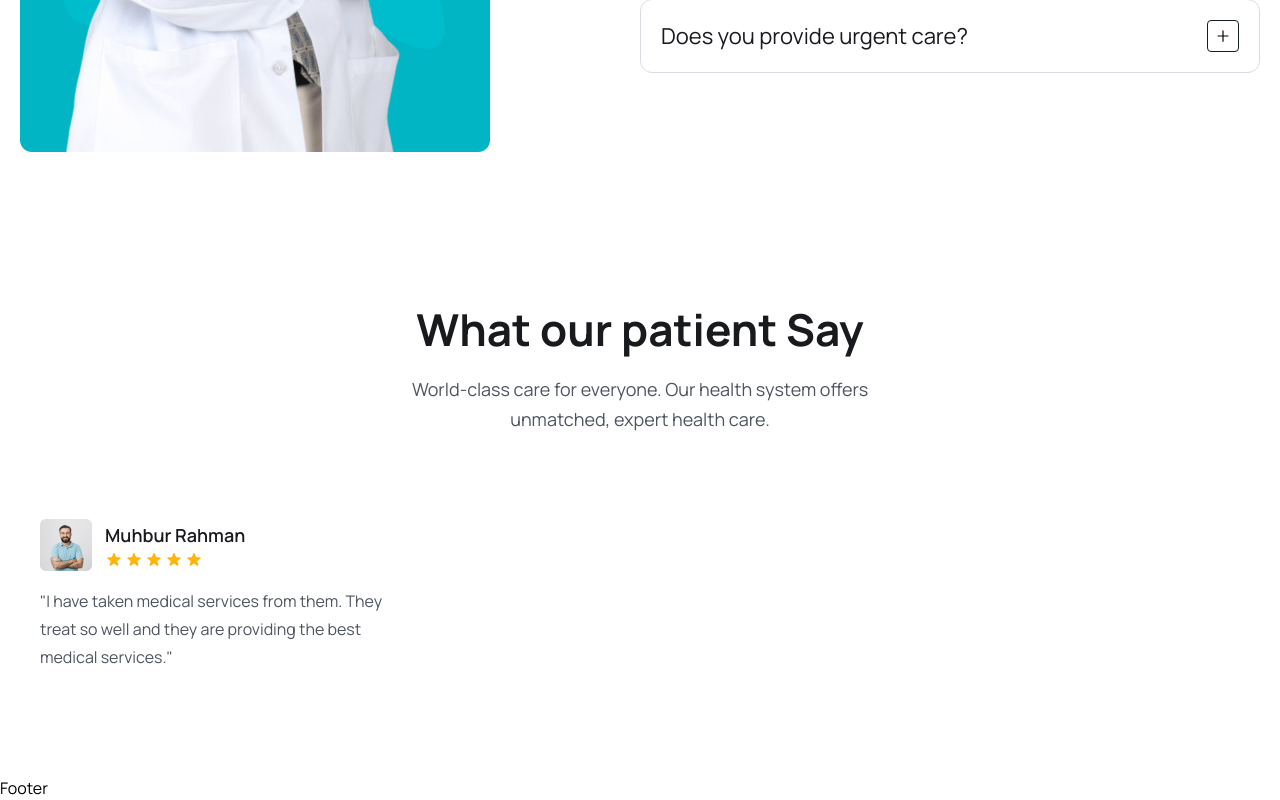
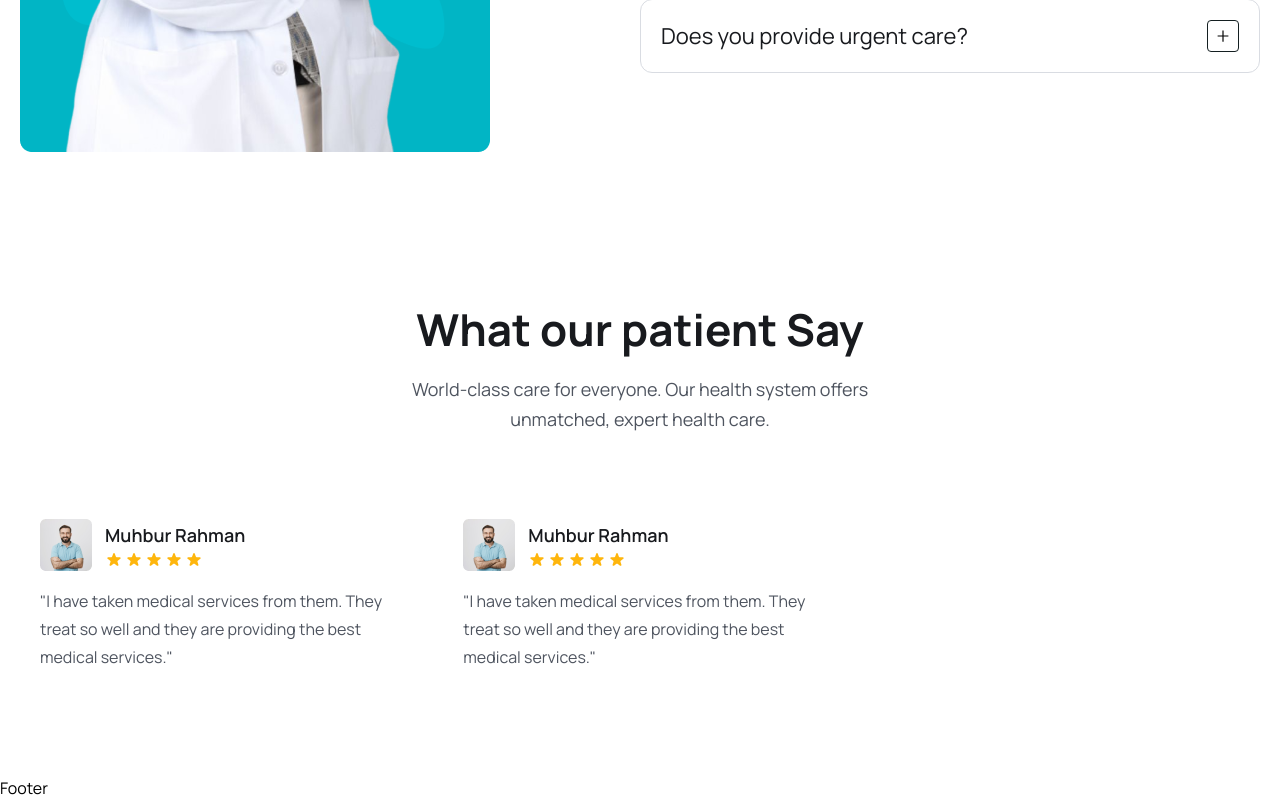
Before and after one commit to aroraadivya/Mern-Stack-Medicare, a React (Vite) app in the folder frontend/: page / in a window 1280 px wide. Shown: the part 5338-6138 px from the top of the page. Built offline with nearby package versions, Linux system fonts and the light colour scheme.

Commit message:
Add new testimonial slide for Muhbur Rahman in Testimonial component

```diff
--- a/frontend/src/components/Testimonial/Testimonial.jsx
+++ b/frontend/src/components/Testimonial/Testimonial.jsx
@@ -45,6 +45,28 @@ const Testimonial = () => {
                     <p className='text-[16px] leading-7 mt-4 text-textColor fint-[400]'>"I have taken medical services from them. They treat so well and they are providing the best medical services."</p>
                 </div>
             </SwiperSlide>
+
+              <SwiperSlide>
+                  <div className='py-[30px] px-5 rounded-3'>
+                      <div className='flex items-center gap-[13px]'>
+                          <img src={patientAvatar} alt='' />
+                          <div>
+                              <h4 className='text-[18px] leading-[30px] font-semibold text-headingColor'>
+                                  Muhbur Rahman
+                              </h4>
+                              <div className='flex items-center gap-[2px]'>
+                                  <HiStar className='text-yellowColor w-[18px] h-5' />
+                                  <HiStar className='text-yellowColor w-[18px] h-5' />
+                                  <HiStar className='text-yellowColor w-[18px] h-5' />
+                                  <HiStar className='text-yellowColor w-[18px] h-5' />
+                                  <HiStar className='text-yellowColor w-[18px] h-5' />
+                              </div>
+                          </div>
+                      </div>
+
+                      <p className='text-[16px] leading-7 mt-4 text-textColor fint-[400]'>"I have taken medical services from them. They treat so well and they are providing the best medical services."</p>
+                  </div>
+              </SwiperSlide>
         </Swiper>
     </div>
   );
```
